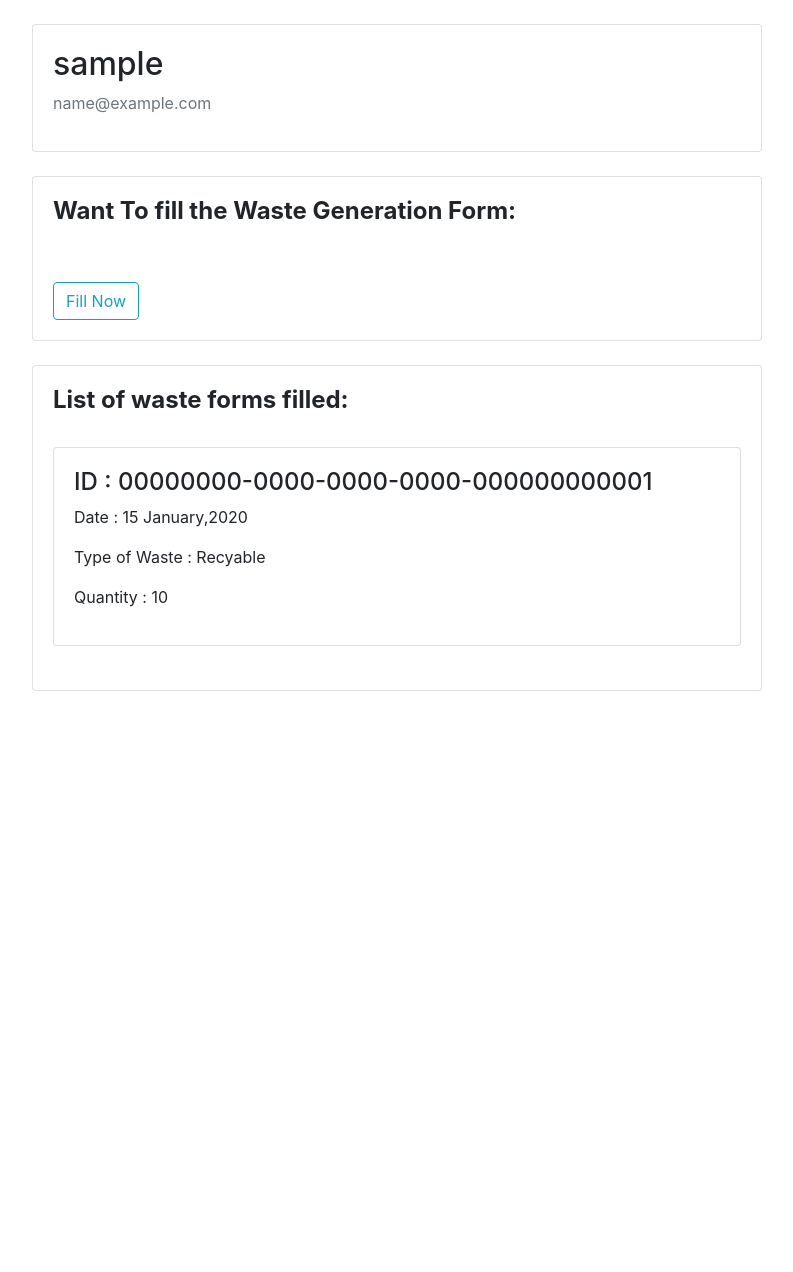
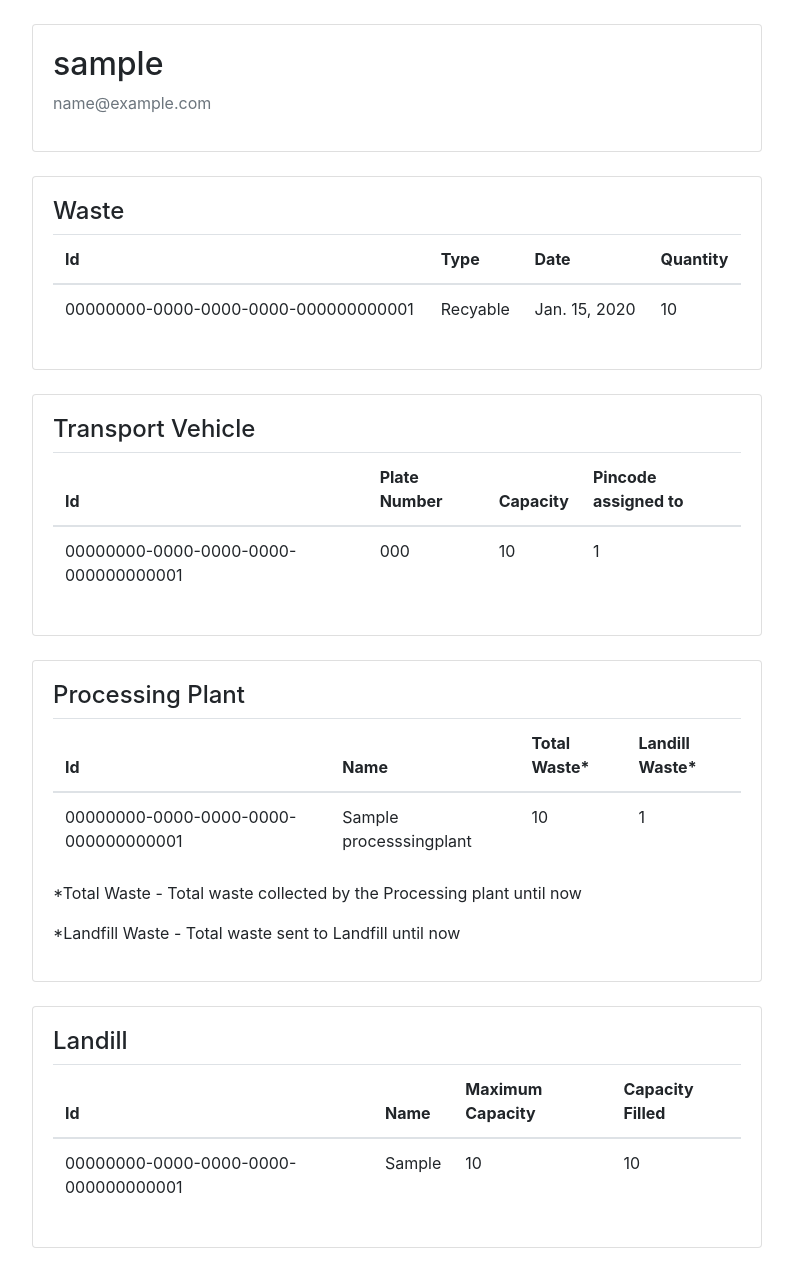
Before and after one commit to Adithyan8/Sold-Waste-Management, a Django app: page /home/ in a window 1280 px wide. Shown: the part 56-1328 px from the top of the page, without its empty margins (53-846 px from the left). Before the commit the page ends 747 px from the top, so only its background shows below. Run offline with Django 3.2, Linux system fonts and the light colour scheme; a user stored in the database is signed in; tables that the repository leaves empty hold one stand-in row (values such as "Sample post"); some libraries are stand-ins or nearby versions.

Commit message:
Adding Admin functionality

```diff
--- /dev/null
+++ b/swm/invt/templates/users/admin_rights.html
@@ -0,0 +1,6 @@
+{% extends 'base.html' %}
+{%block content%}
+    <div>
+        <h1>Admin Page</h1>
+    </div>
+{%endblock content%}
--- a/swm/invt/templates/users/home.html
+++ b/swm/invt/templates/users/home.html
@@ -15,6 +15,138 @@
         </div>
     </div>
     <br>
+
+    <!-- For super users -->
+    {% if user.is_authenticated and user.is_superuser %}
+    <div class="card">
+        <div class="card-body">
+            <h4>Waste</h4>
+            <table class="table table-hover">
+                <thead>
+                  <tr>
+                    <th>Id</th>
+                    <th>Type</th>
+                    <th>Date</th>
+                    <th>Quantity</th>
+                  </tr>
+                </thead>
+
+                <tbody>
+
+                  {% for waste in waste_list_admin %}
+
+                  <tr>
+                    <td>{{ waste.waste_id }}
+                    <td>{{ waste.type_waste }}</td>
+                    <td>{{ waste.created_date }} </td>
+                    <td>{{ waste.quantity }}</td>
+                  </tr>
+
+                  {% endfor %}
+                </tbody>
+            </table>
+        </div>
+    </div>
+    <br>
+
+    <div class="card">
+        <div class="card-body">
+            <h4>Transport Vehicle</h4>
+            <table class="table table-hover">
+                <thead>
+                  <tr>
+                    <th>Id</th>
+                    <th>Plate Number</th>
+                    <th>Capacity</th>
+                    <th>Pincode assigned to</th>
+                  </tr>
+                </thead>
+
+                <tbody>
+
+                  {% for tv in tv_list %}
+
+                  <tr>
+                    <td>{{ tv.tv_id }}
+                    <td>{{ tv.plate_number }}</td>
+                    <td>{{ tv.capacity }} </td>
+                    <td>{{ tv.pincode }}</td>
+                  </tr>
+
+                  {% endfor %}
+                </tbody>
+            </table>
+        </div>
+    </div>
+    <br>
+
+    <div class="card">
+        <div class="card-body">
+            <h4>Processing Plant</h4>
+            <table class="table table-hover">
+                <thead>
+                  <tr>
+                    <th>Id</th>
+                    <th>Name</th>
+                    <th>Total Waste*</th>
+                    <th>Landill Waste*</th>
+                  </tr>
+                </thead>
+
+                <tbody>
+
+                  {% for pp in pp_list %}
+
+                  <tr>
+                    <td>{{ pp.pp_id }}
+                    <td>{{ pp.ppname }}</td>
+                    <td>{{ pp.total_waste }} </td>
+                    <td>{{ pp.landfill_waste }}</td>
+                  </tr>
+
+                  {% endfor %}
+                </tbody>
+            </table>
+            <p>*Total Waste - Total waste collected by the Processing plant until now</p>
+            <p>*Landfill Waste - Total waste sent to Landfill until now</p>
+        </div>
+    </div>
+    <br>
+
+    <div class="card">
+        <div class="card-body">
+            <h4>Landill</h4>
+            <table class="table table-hover">
+                <thead>
+                  <tr>
+                    <th>Id</th>
+                    <th>Name</th>
+                    <th>Maximum Capacity</th>
+                    <th>Capacity Filled</th>
+                  </tr>
+                </thead>
+
+                <tbody>
+
+                  {% for lf in lf_list %}
+
+                  <tr>
+                    <td>{{ lf.lf_id }}
+                    <td>{{ lf.lfname }}</td>
+                    <td>{{ lf.maximum_capacity }}</td>
+                    <td>{{ lf.capacity_filled }}</td>
+                  </tr>
+
+                  {% endfor %}
+                </tbody>
+            </table>
+        </div>
+    </div>
+    <br>
+    {% endif %}
+
+    <!-- For normal users -->
+    {% if user.is_authenticated and not user.is_superuser %}
     <div class="card">
         <div class="card-body">
             <div class="media">
@@ -50,16 +182,5 @@
             </div>
         </div>
     </div>
-    <!-- <div class="content-section">
-        <form method="POST" enctype="multipart/form-data">{% csrf_token %} enctype="....." - It is used to save data from multiple forms at once
-            <fieldset class="form-group">
-                <legend class="border-bottom mb-4"><strong>Profile Information</strong></legend>
-                {{ u_form|crispy }}
-                {{ p_form|crispy }}
-            </fieldset>
-            <div class="form-group">
-                <button class="btn btn-outline-info" type="submit">Update</button>
-            </div>
-        </form>
-    </div> -->
+    {% endif %}
 {%endblock content%}
--- a/swm/invt/views.py
+++ b/swm/invt/views.py
@@ -28,7 +28,12 @@ def register(request):
 def home(request):
     wuser = request.user
     waste_list = Waste.objects.filter(tpuser=wuser)
-    return render(request,'users/home.html',{'waste_list':waste_list})
+    waste_list_admin = Waste.objects.all()
+    tv_list = TransportVehicle.objects.all()
+    pp_list = ProcesssingPlant.objects.all()
+    lf_list = Landfill.objects.all()
+    return render(request,'users/home.html',{'waste_list':waste_list,
+    'waste_list_admin':waste_list_admin,'tv_list':tv_list,'pp_list':pp_list,'lf_list':lf_list,})
 
 @login_required
 def waste_form(request):
@@ -62,7 +67,6 @@ def waste_form(request):
     else:
         waste_form = WasteGenerationForm()
     return render(request,'utility/waste_form.html',{'form':waste_form})
-
 """ class UserWasteList(ListView):
     model = Waste
     template_name='users/user_waste.html'
```
